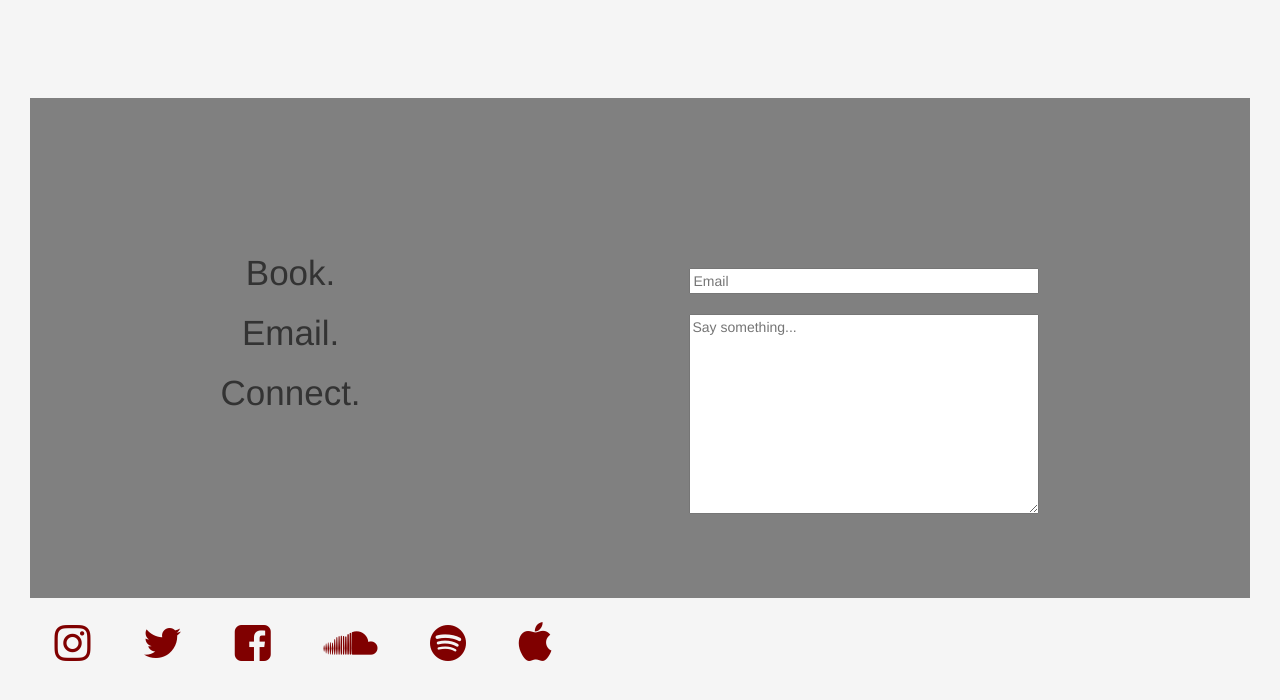
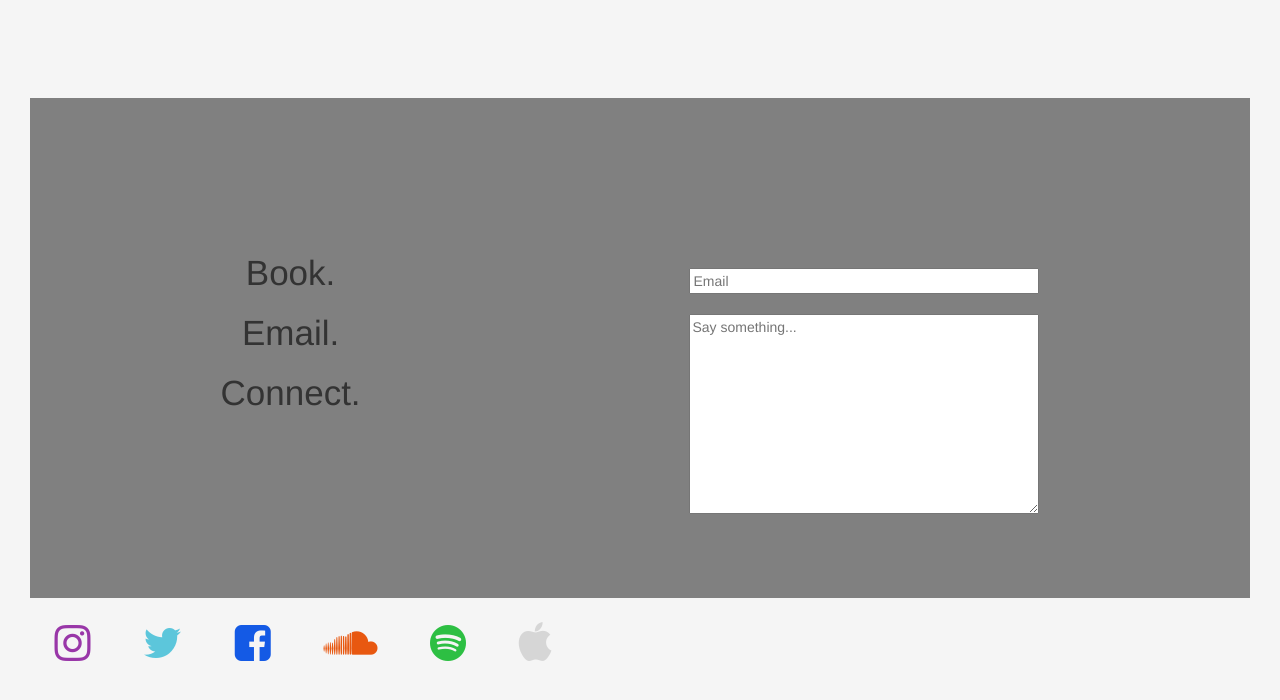
Before and after one commit to Smcclean4/Artist-Site, a website: page project/index.html in a window 1280 px wide. Shown: the part 1072-1772 px from the top of the page. Drawn offline with nearby package versions, Linux system fonts and the light colour scheme.

Commit message:
adding styles for icons

```diff
--- a/project/css/style.css
+++ b/project/css/style.css
@@ -85,7 +85,22 @@ input, textarea {
   color:white;
 }
 .fa-instagram {
-  background: -webkit- linear-gradient(to bottom, #9900cc 0%, #ff9933 100%);
+  color:#9937a8;
+}
+.fa-twitter {
+  color:#5cc6db;
+}
+.fa-facebook-square {
+  color:#145ae5;
+}
+.fa-soundcloud {
+  color:#e85810;
+}
+.fa-spotify {
+  color:#2dbf43;
+}
+.fa-apple {
+  color:#d6d6d6;
 }
 
 
```
